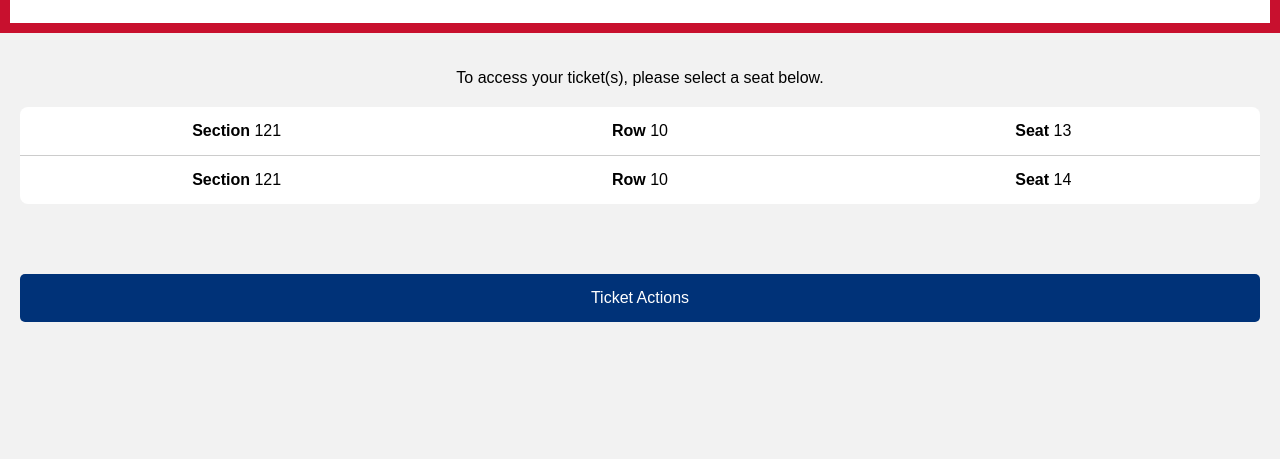
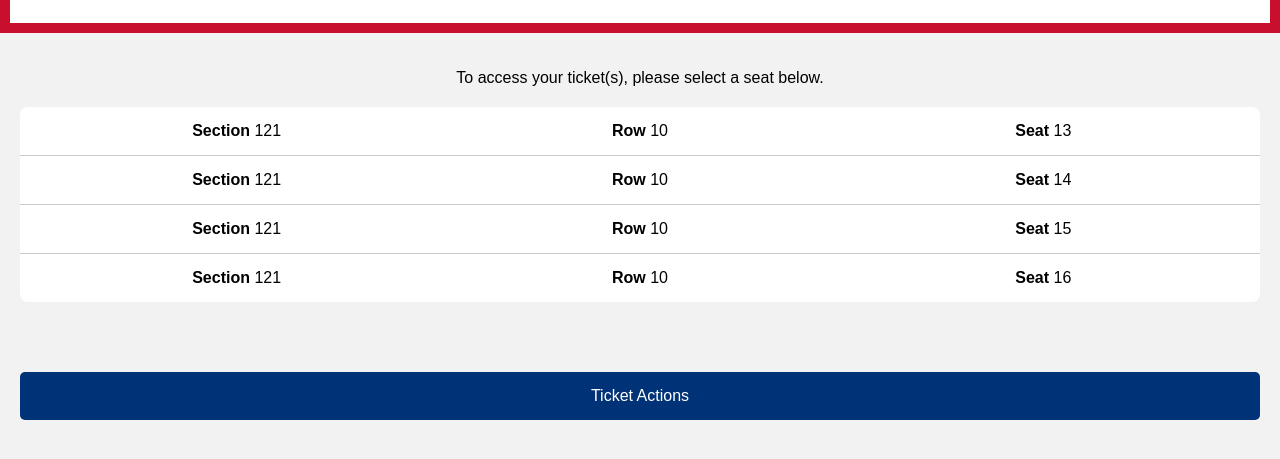
Before and after one commit to ticketmasterr/ticketmaster, a plain HTML site: page viewtick.html in a window 1280 px wide. Shown: the part 235-694 px from the top of the page. Drawn offline with Linux system fonts and the light colour scheme.

Commit message:
update viewtick.html

```diff
--- a/viewtick.html
+++ b/viewtick.html
@@ -1,11 +1,13 @@
 <!DOCTYPE html>
 <html lang="en">
+
 <head>
   <meta charset="UTF-8">
   <meta name="viewport" content="width=device-width, initial-scale=1.0">
   <title>Event Details - Dodgers at Rangers</title>
   <link rel="stylesheet" href="event-style.css">
 </head>
+
 <body>
 
   <header class="header">
@@ -45,6 +47,16 @@
         <div class="ticket-cell"><strong>Row</strong> 10</div>
         <div class="ticket-cell"><strong>Seat</strong> 14</div>
       </div>
+      <div class="ticket-row">
+        <div class="ticket-cell"><strong>Section</strong> 121</div>
+        <div class="ticket-cell"><strong>Row</strong> 10</div>
+        <div class="ticket-cell"><strong>Seat</strong> 15</div>
+      </div>
+      <div class="ticket-row">
+        <div class="ticket-cell"><strong>Section</strong> 121</div>
+        <div class="ticket-cell"><strong>Row</strong> 10</div>
+        <div class="ticket-cell"><strong>Seat</strong> 16</div>
+      </div>
     </div>
   </section>
 
@@ -53,4 +65,5 @@
   </footer>
 
 </body>
+
 </html>
```
Lines whose indentation alone changed are shown as unchanged.
